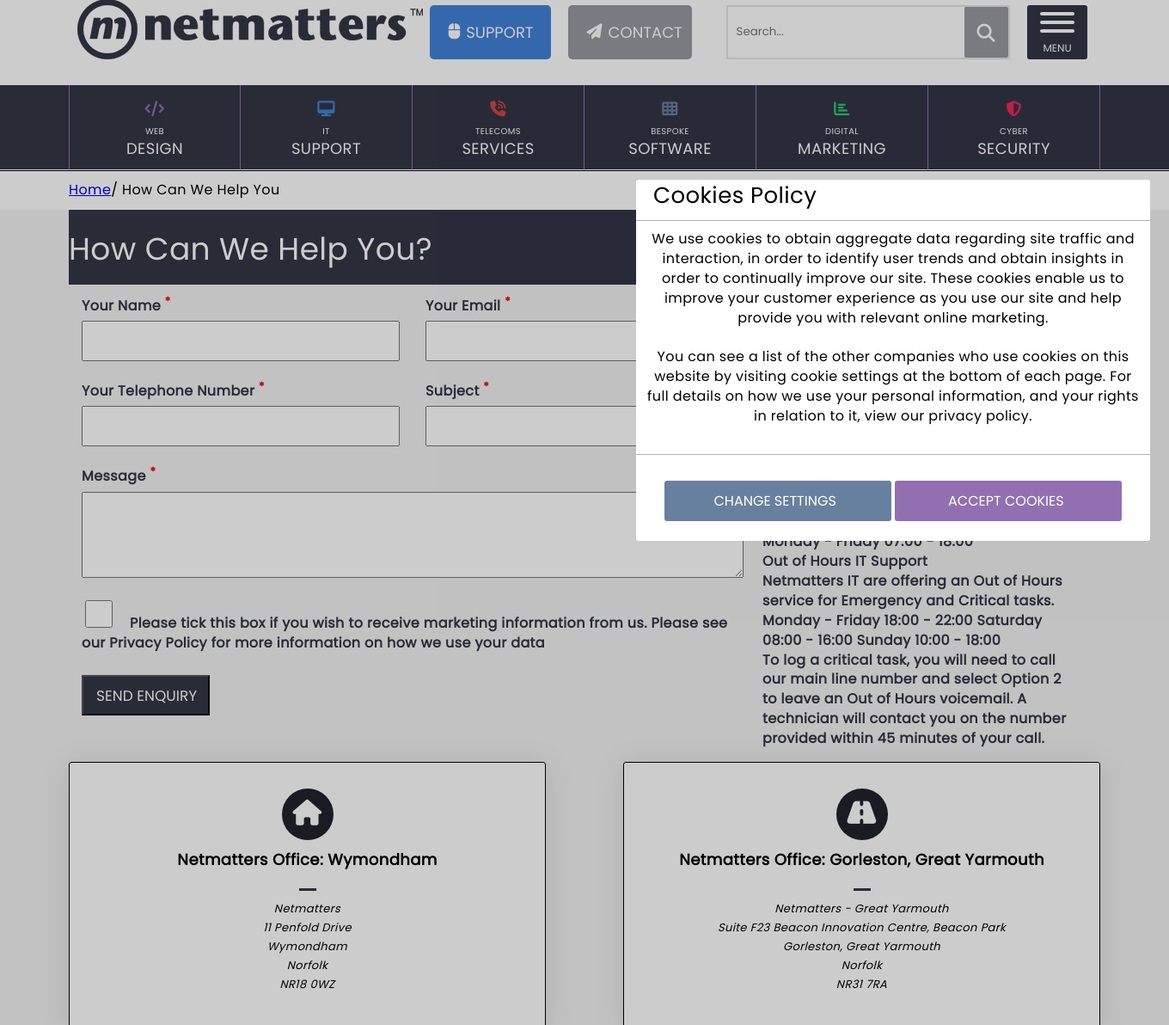
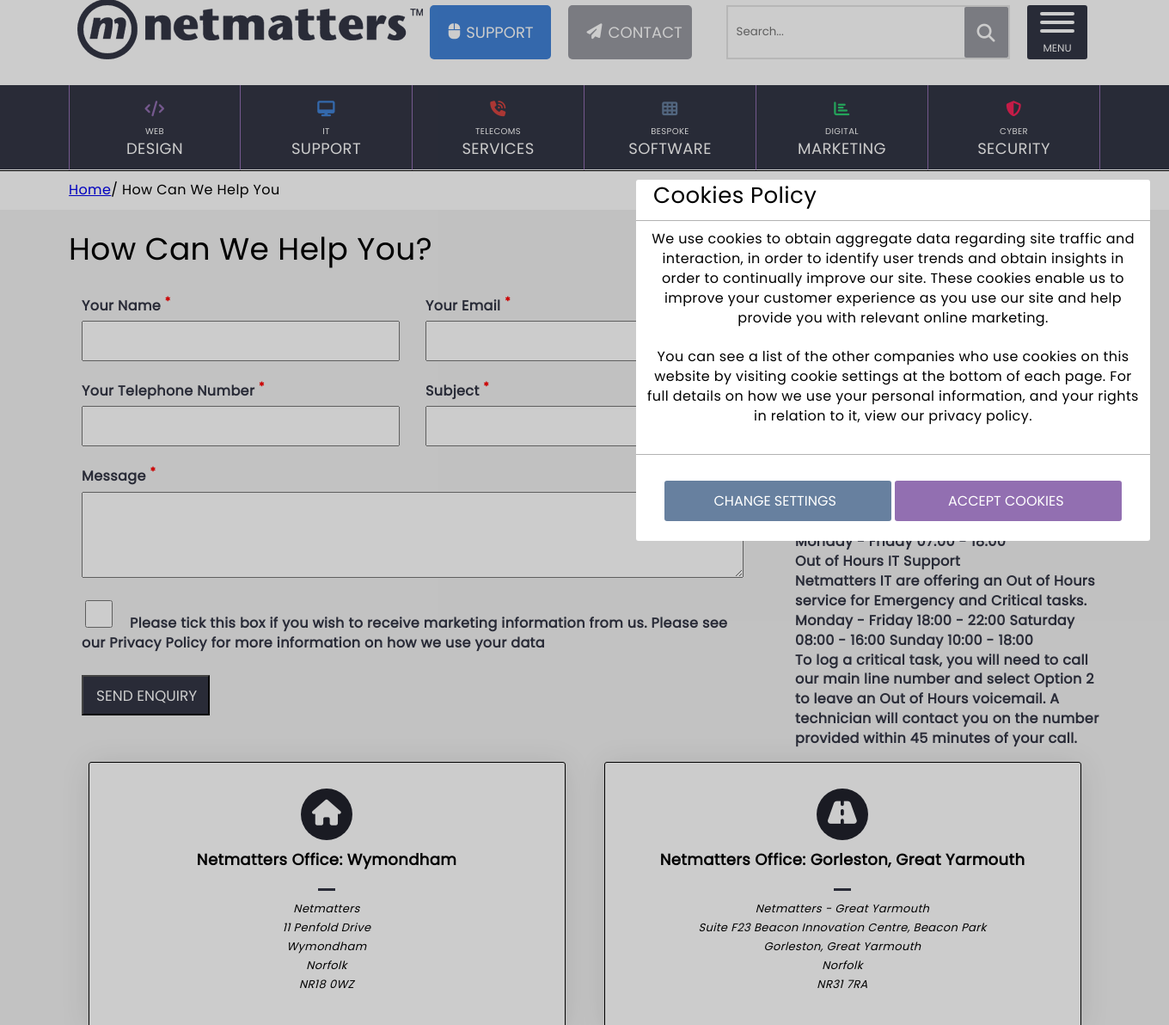
Before and after one commit to StewartHitchcock/php-reflection-2, a PHP site: page /contact-page.php in a window 1360 px wide. Shown: the part 41-1233 px from the top of the page at 86% size. Run offline with PHP 8.4, Linux system fonts and the light colour scheme; some libraries are stand-ins or nearby versions.

Commit message:
final completion

```diff
--- a/contact-page.php
+++ b/contact-page.php
@@ -94,7 +94,7 @@
             <div class="map">
                 <iframe
                     src="https://www.google.com/maps/embed?pb=!1m18!1m12!1m3!1d6022.310795642235!2d1.1310218561117646!3d52.57470488080204!2m3!1f0!2f0!3f0!3m2!1i1024!2i768!4f13.1!3m3!1m2!1s0x47d9ddac8dba0b4b%3A0x9c77ffbfe7911dab!2sNetmatters!5e0!3m2!1sen!2suk!4v1597756108736!5m2!1sen!2suk"
-                    width="555" height="300" frameborder="0" style="border:0;" allowfullscreen="" aria-hidden="false"
+                      frameborder="0" style="border:0;" allowfullscreen="" aria-hidden="false"
                     tabindex="0"></iframe>
             </div>
         </div>
@@ -114,7 +114,7 @@
             <div class="map">
                 <iframe
                     src="https://www.google.com/maps/embed?pb=!1m18!1m12!1m3!1d10580.962970027076!2d1.7041012170932306!3d52.557015364273376!2m3!1f0!2f0!3f0!3m2!1i1024!2i768!4f13.1!3m3!1m2!1s0x47da0593b311cec3%3A0x1cb3c1d4c0b340f6!2sNetmatters%20Gorleston!5e0!3m2!1sen!2suk!4v1597756162576!5m2!1sen!2suk"
-                    width="555" height="300" frameborder="0" style="border:0;" allowfullscreen="" aria-hidden="false"
+                      frameborder="0" style="border:0;" allowfullscreen="" aria-hidden="false"
                     tabindex="0"></iframe>
             </div>
         </div>
--- a/css/style.css
+++ b/css/style.css
@@ -1600,9 +1604,13 @@
 
 .header-cntct {
   padding-top: 20px;
-  background-color: #333645;
   color: white;
   height: 87px;
+}
+@media screen and (min-width: 992px) {
+  .header-cntct {
+    color: black;
+  }
 }
 .header-cntct h2 {
   font-size: 36px;
@@ -1620,15 +1628,20 @@
   }
 }
 .cntct-layout .cntct-layout-left {
-  width: 66%;
+  width: 100%;
   display: flex;
   flex-wrap: wrap;
 }
 .cntct-layout .cntct-layout-left .form {
   display: flex;
-  flex-direction: row;
+  flex-direction: column;
   flex-wrap: wrap;
   padding-right: 30px;
+}
+@media screen and (min-width: 992px) {
+  .cntct-layout .cntct-layout-left .form {
+    flex-direction: row;
+  }
 }
 .cntct-layout .cntct-layout-left .form li {
   list-style-type: none;
@@ -1695,14 +1733,35 @@
 
 .offices {
   display: flex;
-  flex-direction: row;
+  flex-direction: column;
   flex-wrap: nowrap;
   justify-content: space-between;
   margin-bottom: 20px;
 }
+@media screen and (min-width: 768px) {
+  .offices {
+    flex-direction: row;
+  }
+}
 
 .office-left {
   background-color: white;
+  margin: auto;
+}
+@media screen and (min-width: 768px) {
+  .office-left {
+    width: 330px;
+  }
+}
+@media screen and (min-width: 992px) {
+  .office-left {
+    width: 440px;
+  }
+}
+@media screen and (min-width: 1259px) {
+  .office-left {
+    width: 555px;
+  }
 }
 .office-left .office-left-inner:hover {
   cursor: pointer;
@@ -1760,6 +1818,22 @@
 
 .office-right {
   background-color: white;
+  margin: auto;
+}
+@media screen and (min-width: 768px) {
+  .office-right {
+    width: 330px;
+  }
+}
+@media screen and (min-width: 992px) {
+  .office-right {
+    width: 440px;
+  }
+}
+@media screen and (min-width: 1259px) {
+  .office-right {
+    width: 555px;
+  }
 }
 .office-right .office-right-inner:hover {
   cursor: pointer;
@@ -1777,9 +1851,8 @@
 .office-right .office-right-inner {
   border: solid 1px black;
   border-radius: 3px;
-  padding: 30px;
+  padding: 30px 0px;
   box-shadow: 0 3px 35px rgba(0, 0, 0, 0.1);
-  width: 555px;
   height: 309px;
   display: flex;
   align-items: center;
@@ -1793,6 +1866,7 @@
 .office-right .office-right-inner h5 {
   font-size: 18px;
   margin-bottom: 11px;
+  width: 95%;
 }
 .office-right .office-right-inner .office-icn {
   border-radius: 100px;
--- a/inc/header.php
+++ b/inc/header.php
@@ -23,11 +23,11 @@
                     <header>
                         <div class="header-items">
                             <div class="logo-container">
-                                <a class="logo" href=""><img src="img/nm-logo.png" alt="Netmatters logo"></a>
+                                <a class="logo" href="index.php"><img src="img/nm-logo.png" alt="Netmatters logo"></a>
                             </div>
                             <a class="phone" href="tel:01603704020"><i class="fas fa-phone-alt"></i></a>
                             <button class="support-button"><i class="fas fa-mouse"></i>support</button>
-                            <a href="contact-page.php"><button class="contact-button"><i class="fas fa-paper-plane"></i>contact</button>  </a>
+                            <a class="cntct-link" href="contact-page.php"><button class="contact-button"><i class="fas fa-paper-plane"></i>contact</button>  </a>
                             <div class="search-container-lrg">
                                 <input class="search-box" type="search" placeholder="Search...">
                                 <i class="fa fa-search search-icon-2"></i>
--- a/scss/layout/_contact.scss
+++ b/scss/layout/_contact.scss
@@ -48,12 +51,18 @@
 
 
 
+
 .header-cntct{
 
     padding-top: 20px;
-    background-color: $nm-blue;
+
     color: white;
     height: 87px;
+
+    @media screen and (min-width: 992px){
+
+        color: black;
+    }
 
 
     h2{
@@ -76,15 +85,19 @@
 
 
     .cntct-layout-left{
-        width: 66%;
+        width: 100%;
         display: flex;
         flex-wrap: wrap;
 
         .form{
             display:flex;
-            flex-direction: row;
+            flex-direction: column;
             flex-wrap: wrap;
             padding-right: 30px;
+
+            @media screen and (min-width: 992px){
+                flex-direction: row;
+            }
 
             li{
                 list-style-type: none;
@@ -173,14 +210,33 @@
 
 .offices{
     display: flex;
-    flex-direction: row;
+    flex-direction: column;
     flex-wrap: nowrap;
     justify-content: space-between;
     margin-bottom: 20px;
+
+    @media screen and (min-width: 768px){
+
+        flex-direction: row;
+
+    }
 }
 
 .office-left{
     background-color: white;
+    margin: auto;
+
+    @media screen and (min-width: 768px){
+        width: 330px;
+    }
+
+    @media screen and (min-width: 992px){
+        width: 440px;
+    }
+
+    @media screen and (min-width: 1259px){
+        width: 555px;
+    }
 
     .office-left-inner:hover{
         cursor: pointer;
@@ -253,6 +308,20 @@
 
 .office-right{
     background-color: white;
+    margin: auto;
+
+
+    @media screen and (min-width: 768px){
+        width: 330px;
+    }
+
+    @media screen and (min-width: 992px){
+        width: 440px;
+    }
+
+    @media screen and (min-width: 1259px){
+        width: 555px;
+    }
 
     .office-right-inner:hover{
         cursor: pointer;
@@ -274,9 +343,9 @@
     .office-right-inner{
         border: solid 1px black;
         border-radius: 3px;
-        padding: 30px;
+        padding: 30px 0px;
         box-shadow: 0 3px 35px rgba(0,0,0,.1);
-        width:555px;
+        // width:555px;
         height: 309px;
 
         display: flex;
@@ -294,7 +363,11 @@
         h5{
             font-size: 18px;
             margin-bottom: 11px;
+            width: 95%;
         }
+
+
+
 
         .office-icn{
             border-radius: 100px;
```
Also changed, not shown: other parts of css/style.css (+57 -4 lines), other parts of scss/layout/_contact.scss (+56 -6 lines), 1 other file.
